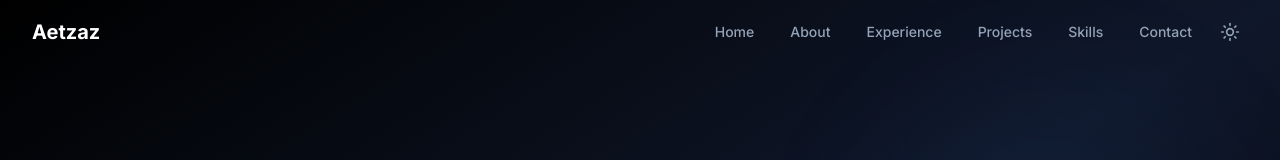
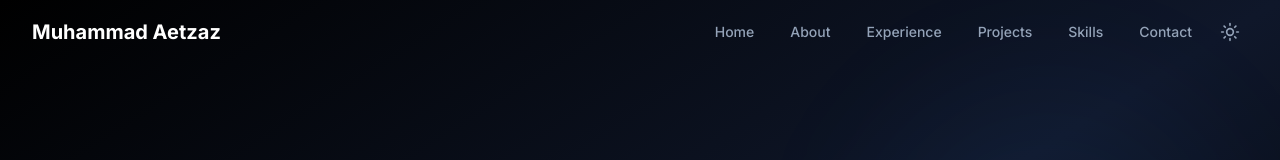
Before and after one commit to aetzaz63/Aetzaz, a Next.js app: page / in a window 1280 px wide. Shown: the top 160 px of the page. Built offline with nearby package versions, Linux system fonts and the light colour scheme.

Commit message:
change name

```diff
--- a/components/layout/Navigation.tsx
+++ b/components/layout/Navigation.tsx
@@ -64,7 +64,7 @@ export function Navigation() {
             }}
             className="text-xl font-bold text-slate-900 dark:text-white hover:text-blue-600 dark:hover:text-blue-400 transition-colors"
           >
-            Aetzaz
+           Muhammad Aetzaz
           </Link>
 
           <div className="hidden md:flex items-center space-x-1">
```
